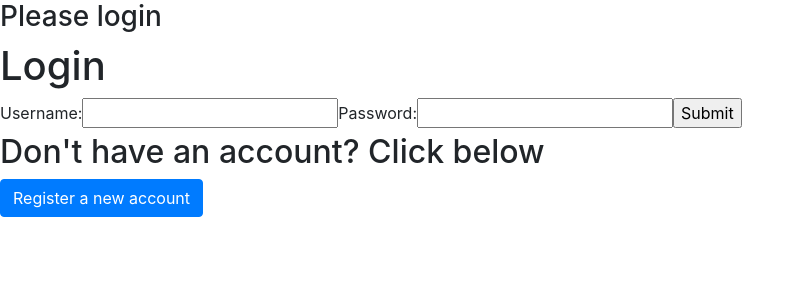
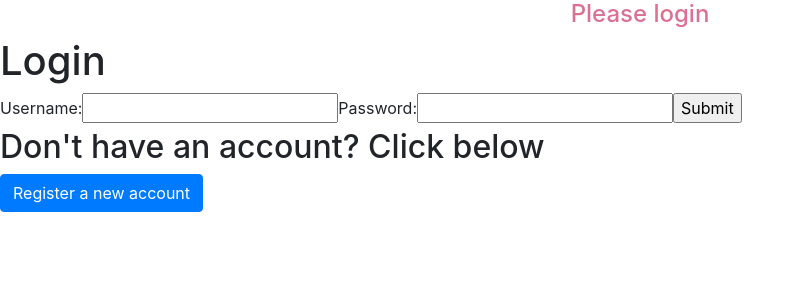
Before and after one commit to radbahi/newcovid19tracker, a React (Create React App) app in the folder frontend/: page /login in a window 1280 px wide. Shown: the top 300 px of the page, without its empty margins (0-805 px from the left). Built offline with nearby package versions, Linux system fonts and the light colour scheme; no server answers.

Commit message:
style start

```diff
--- a/frontend/package.json
+++ b/frontend/package.json
@@ -20,6 +20,7 @@
     "recharts": "^2.0.6",
     "redux": "^4.0.5",
     "redux-thunk": "^2.3.0",
+    "styled-components": "^5.2.1",
     "web-vitals": "^1.1.0"
   },
   "scripts": {
--- a/frontend/src/screens/LoginScreen.js
+++ b/frontend/src/screens/LoginScreen.js
@@ -2,6 +2,7 @@
 import { useDispatch } from 'react-redux'
 import { login } from '../actions/userActions.js'
 import { Button } from 'react-bootstrap'
+import styled from 'styled-components'
 
 const LoginScreen = ({ loginError }) => {
   const dispatch = useDispatch()
@@ -20,10 +21,15 @@
   // const userState = useSelector((state) => state.userState)
 
   // const { userInfo } = userState
+  const Title = styled.h1`
+    font-size: 1.5em;
+    text-align: center;
+    color: palevioletred;`
+
 
   return (
     <div>
-      <h3>Please login</h3>
+      <Title>Please login</Title>
       {loginError && loginError}
       <form onSubmit={submitLoginHandler}>
         <h1>Login</h1>
```
Also changed, not shown: 1 other file (tests, documents, lock files or other folders).
